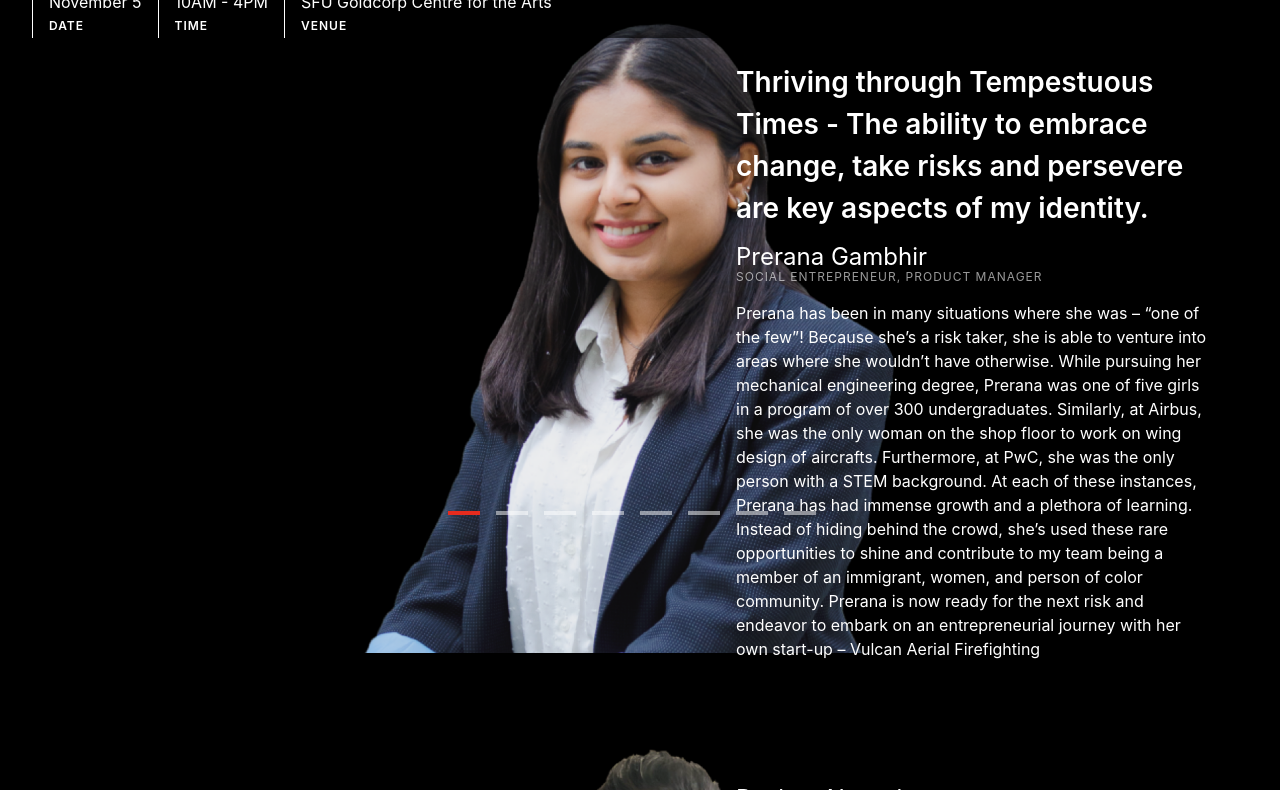
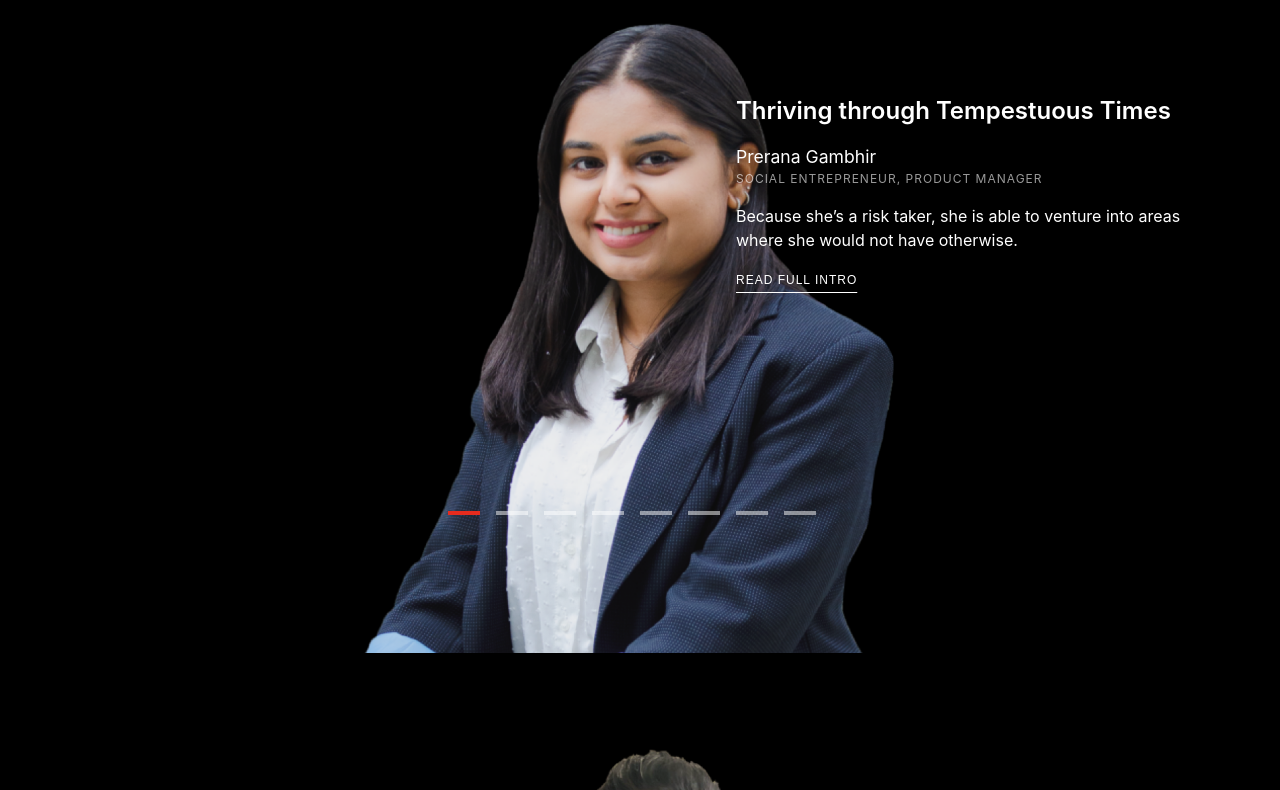
Before and after one commit to tedxsfu-developer/permanent-website, a Gatsby site: page / in a window 1280 px wide. Shown: the part 131-921 px from the top of the page. Built offline with nearby package versions, Linux system fonts and the light colour scheme; Gatsby itself is replaced by a stand-in of ours.

Commit message:
Update Speakers' page with short/long talks' intros & titles

```diff
--- a/src/components/OpportunityTable/DescriptionCell.jsx
+++ b/src/components/OpportunityTable/DescriptionCell.jsx
@@ -1,5 +1,5 @@
 import React, { useState } from "react";
-import DefaultButton from "../Buttons/DefaultButton";
+import LinkButton from "../Buttons/LinkButton";
 import DisabledButton from "../Buttons/DisabledButton";
 
 import arrow_drop_down from "../../images/arrow_drop_down.svg";
@@ -50,7 +50,7 @@ const OpportunityTable = ({ opportunity }) => {
             </div>
 
             {opportunity.status === "open" &&
-                <DefaultButton
+                <LinkButton
                     link={opportunity.application_link}
                     label="Apply Now"
                     isInternal={false}
--- a/src/components/OpportunityTable/DescriptionSection.jsx
+++ b/src/components/OpportunityTable/DescriptionSection.jsx
@@ -2,7 +2,7 @@ import React, { useState } from "react";
 import IconButton from "../Buttons/IconButton";
 import arrow_drop_down from "../../images/arrow_drop_down.svg";
 import arrow_drop_up from "../../images/arrow_drop_up.svg";
-import DefaultButton from "../Buttons/DefaultButton";
+import LinkButton from "../Buttons/LinkButton";
 import DisabledButton from "../Buttons/DisabledButton";
 import DescriptionText from "./DescriptionText";
 
@@ -60,7 +60,7 @@ const DescriptionSection = (props) => {
                 </div>
             </div>
             {props.opportunity.status === "open" &&
-                <DefaultButton
+                <LinkButton
                     link={props.opportunity.application_link}
                     label="Apply Now"
                     isInternal={false}
--- a/src/components/SpeakerInfo/DesktopSpeakerBio.jsx
+++ b/src/components/SpeakerInfo/DesktopSpeakerBio.jsx
@@ -1,6 +1,12 @@
-import React from "react";
+import React, { useState } from "react";
 
 const DesktopSpeakerBio = ({ speaker }) => {
+    const [isExpanded, setIsExpanded] = useState(false);
+    const handleIntroClick = (event) => {
+        event.preventDefault();
+        setIsExpanded(!isExpanded);
+        console.log(isExpanded);
+    }
     return (
         <React.Fragment>
             <img src={speaker.img.desktop.src}
@@ -8,14 +14,38 @@ const DesktopSpeakerBio = ({ speaker }) => {
                  width={speaker.img.desktop.width}
                  height={speaker.img.desktop.height}
                  className='full-screen'/>
-            <article className='speaker-bio'>
-                {speaker.topic && <h2 className='talk-title'>{speaker.topic}</h2>}
-                <div>
-                    <h2 className='speaker-name'>{speaker.name}</h2>
-                    <h3 className='all-caps speaker-title'>{speaker.title}</h3>
-                </div>
-                <p className='intro'>{speaker.intro}</p>
-            </article>
+            <div className='bio-container'>
+                <article className='speaker-bio collapsed'>
+                    {speaker.talk.shortTopicTitle &&
+                        <h2 className='talk-title'>{speaker.talk.shortTopicTitle}</h2>}
+                    <div>
+                        <h2 className='speaker-name'>{speaker.name}</h2>
+                        <h3 className='all-caps speaker-title'>{speaker.title}</h3>
+                    </div>
+                    <p className='intro'>{speaker.talk.shortIntro}</p>
+                </article>
+                {!isExpanded &&
+                    <button className='talk-intro-toggle open all-caps' onClick={handleIntroClick}>
+                        Read full intro
+                    </button>
+                }
+                {isExpanded &&
+                    <button className='talk-intro-toggle close all-caps' onClick={handleIntroClick}>
+                        Close full intro
+                    </button>
+                }
+                {isExpanded &&
+                    <article className='speaker-bio expanded full-talk-intro'>
+                        {speaker.talk.shortTopicTitle &&
+                            <h2 className='talk-title'>{speaker.talk.fullTopicTitle}</h2>}
+                        <div>
+                            <h2 className='speaker-name'>{speaker.name}</h2>
+                            <h3 className='all-caps speaker-title'>{speaker.title}</h3>
+                        </div>
+                        <p className='intro'>{speaker.talk.fullIntro}</p>
+                    </article>
+                }
+            </div>
         </React.Fragment>
     );
 }
--- a/src/components/SpeakerInfo/speakerbio.sass
+++ b/src/components/SpeakerInfo/speakerbio.sass
@@ -1,8 +1,6 @@
 @import "./src/styles/assets"
 
 article.speaker-bio
-  position: absolute
-
   h2.talk-title
     font-weight: 600
 
@@ -12,16 +10,27 @@ article.speaker-bio
   h3.speaker-title
     color: rgba(255, 255, 255, .6)
     font-weight: normal
-    line-height: 1rem
+    line-height: 1.2rem
 
 img.full-screen
   width: 100%
   height: auto
 
+button.talk-intro-toggle
+  display: inline-block
+  color: white
+  border: none
+  font-weight: normal
+  background: transparent
+  padding: 0
+  text-decoration: underline
+  text-underline-offset: 0.5rem
+
 @media only screen and (min-width: 20rem)
   article.speaker-bio
     width: 100%
     max-width: 100%
+    position: absolute
 
     h2.talk-title
       margin-bottom: 1rem
@@ -77,37 +86,63 @@ img.full-screen
     padding: 4rem 4rem 0 4rem
 
 @media only screen and (min-width: 64rem)
+  div.bio-container
+    position: absolute
+    top: 10rem
+    right: 4rem
+    width: 25rem
+
   article.speaker-bio
     top: 6rem
-    right: 2rem
-    max-width: 25rem
+    position: initial
 
     h2.talk-title
-      font-size: $default-font-size * 1.5
-      line-height: $default-line-height * 1.5
+      font-size: $default-font-size * 1.1
+      line-height: $default-line-height * 1.1
       margin-bottom: 1rem
 
     p.intro
       margin-top: 1rem
 
     h2.speaker-name
-      font-size: $default-font-size * 1.5
+      font-size: $default-font-size * 1.1
+
+  article.speaker-bio.collapsed
+    height: fit-content
+    padding: 0
+    background: none
+
+    p.intro
+      display: block
+
+  article.speaker-bio.expanded
+    padding: 1rem
+    position: relative
+    height: 40vh
+    overflow: scroll
+    border: 0.1rem solid white
+    border-radius: 0.25rem
+    background: black
+    margin-top: 4rem
+
+  button.talk-intro-toggle.open
+    margin-top: 1rem
+
+  button.talk-intro-toggle.close
+    position: absolute
+    margin-top: 1rem
 
 @media only screen and (min-width: 80rem)
+  div.bio-container
+    width: 30rem
+
   article.speaker-bio
-    top: 8rem
-    right: 4rem
-    max-width: 30rem
+    h2.talk-title
+      font-size: $default-font-size * 1.5
+      line-height: $default-line-height * 1.5
 
+@media only screen and (min-width: 96rem)
+  article.speaker-bio
     h2.talk-title
       font-size: $default-font-size * 1.75
       line-height: $default-line-height * 1.75
-
-@media only screen and (min-width: 96rem)
-  article.speaker-bio
-    top: 10rem
-    right: 6rem
-
-    h2.talk-title
-      font-size: $default-font-size * 2
-      line-height: $default-line-height * 2
--- a/src/components/TeamNav/DesktopTeamNav.jsx
+++ b/src/components/TeamNav/DesktopTeamNav.jsx
@@ -4,7 +4,7 @@ import Teams from "../../content/teams";
 
 const DesktopTeamNav = (props) => {
     return (
-        <nav id='desktop-team-nav' className='fade-slide-in look-through'>
+        <nav id='desktop-team-nav' className='look-through'>
             {Teams.map(team => <Link to={`#${team.id}`} className='nav-item all-caps'>{team.name}</Link>)}
         </nav>
     );
--- a/src/components/TeamNav/MobileTeamNav.jsx
+++ b/src/components/TeamNav/MobileTeamNav.jsx
@@ -4,7 +4,7 @@ import Teams from "../../content/teams";
 
 const DesktopTeamNav = (props) => {
     return (
-        <nav id='mobile-team-nav' className='fade-slide-in look-through'>
+        <nav id='mobile-team-nav' className='look-through'>
             {Teams.map(team => <Link to={`#${team.id}`} className='nav-item all-caps'>{team.name}</Link>)}
         </nav>
     );
--- a/src/content/speakers.js
+++ b/src/content/speakers.js
@@ -3,7 +3,7 @@ const Speakers = [
         id: 'prerana',
         name: 'Prerana Gambhir',
         title: 'Social Entrepreneur, Product Manager',
-        intro: 'Prerana has been in many situations where she was – “one of the few”! Because she’s a risk taker, she is able to venture into areas where she wouldn’t have otherwise. While pursuing her mechanical engineering degree, Prerana was one of five girls in a program of over 300 undergraduates. Similarly, at Airbus, she was the only woman on the shop floor to work on wing design of aircrafts. Furthermore, at PwC, she was the only person with a STEM background. At each of these instances, Prerana has had immense growth and a plethora of learning. Instead of hiding behind the crowd, she’s used these rare opportunities to shine and contribute to my team being a member of an immigrant, women, and person of color community. Prerana is now ready for the next risk and endeavor to embark on an entrepreneurial journey with her own start-up – Vulcan Aerial Firefighting\n',
+        bio: '',
         img: {
             desktop: {
                 src: "/images/speakers/desktop/prerana.png",
@@ -16,14 +16,18 @@ const Speakers = [
                 height: 1366,
             },
         },
-        topic: 'Thriving through Tempestuous Times - The ability to embrace change, take risks and persevere are key aspects of my identity.',
+        talk: {
+            shortTopicTitle: 'Thriving through Tempestuous Times',
+            fullTopicTitle: 'Thriving through Tempestuous Times - The ability to embrace change, take risks and persevere are key aspects of my identity.',
+            shortIntro: 'Because she’s a risk taker, she is able to venture into areas where she would not have otherwise.',
+            fullIntro: 'Prerana has been in many situations where she was – “one of the few”! Because she’s a risk taker, she is able to venture into areas where she wouldn’t have otherwise. While pursuing her mechanical engineering degree, Prerana was one of five girls in a program of over 300 undergraduates. Similarly, at Airbus, she was the only woman on the shop floor to work on wing design of aircrafts. Furthermore, at PwC, she was the only person with a STEM background. At each of these instances, Prerana has had immense growth and a plethora of learning. Instead of hiding behind the crowd, she’s used these rare opportunities to shine and contribute to my team being a member of an immigrant, women, and person of color community. Prerana is now ready for the next risk and endeavor to embark on an entrepreneurial journey with her own start-up – Vulcan Aerial Firefighting',
+        },
     },
     {
         id: 'roshan',
         name: 'Roshan Noronha',
         title: 'Automation Scientist',
-        intro: 'As a species, we\'ve leveraged and introduced automation in some capacity over the past centuries. These introductions have typically led to shifts and changes in our society. However, the past decade has led to a rise in not just physical automation but cognitive automation (AI/machine learning) as well. \n' +
-            'How will this change our society? How will it affect how you live and work?\n',
+        bio: '',
         img: {
             desktop: {
                 src: "/images/speakers/desktop/roshan.png",
@@ -36,13 +40,16 @@ const Speakers = [
                 height: 1366,
             },
         },
-        topic: '',
+        talk: {
+            shortIntro: 'As a species, we\'ve leveraged and introduced automation in some capacity over the past centuries. These introductions have typically led to shifts and changes in our society.',
+            fullIntro: 'As a species, we\'ve leveraged and introduced automation in some capacity over the past centuries. These introductions have typically led to shifts and changes in our society. However, the past decade has led to a rise in not just physical automation but cognitive automation (AI/machine learning) as well. \'How will this change our society? How will it affect how you live and work?',
+        },
     },
     {
         id: 'anne',
         name: 'Anne Mok',
         title: 'Blind Storyteller',
-        intro: 'Social media has become critical for staying connected with what’s happening around the world and the people we care about. After finally owning her blindness and coming to terms with chronic illness while reflecting on her Asian identity, Anne rewrote the path her life would take to build up and inspire the vision loss and chronic illness community to break barriers and see beauty while making the view accessible in social media. See how her journey challenges barriers to make connection and communication barrier-free. No audience member should be left behind.',
+        bio: '',
         img: {
             desktop: {
                 src: "/images/speakers/desktop/anne.png",
@@ -55,13 +62,18 @@ const Speakers = [
                 height: 1366,
             },
         },
-        topic: 'Blind purpose',
+        talk: {
+            shortTopicTitle: 'Blind purpose',
+            fullTopicTitle: 'Blind purpose',
+            shortIntro: 'After owning her blindness and coming to terms with chronic illness while reflecting on her Asian identity, Anne rewrote the path her life would take to build up and inspire the vision loss and chronic illness community to break barriers and see beauty while making the view accessible in social media.',
+            fullIntro: 'Social media has become critical for staying connected with what’s happening around the world and the people we care about. After finally owning her blindness and coming to terms with chronic illness while reflecting on her Asian identity, Anne rewrote the path her life would take to build up and inspire the vision loss and chronic illness community to break barriers and see beauty while making the view accessible in social media. See how her journey challenges barriers to make connection and communication barrier-free. No audience member should be left behind.',
+        }
     },
     {
         id: 'rebeka',
         name: 'Rebeka Breder',
         title: 'Animal Law Lawyer',
-        intro: 'It is possible to create a career out of one’s passion. Rebeka will reflect on staying true to my lifelong passion for animal rights by creating a seemingly unlikely legal career, in the face of institutional and societal challenges. She would like to explain what the practice of animal law now looks like, 15 years later. Rebeka would like to encourage others to not let anyone tell them that “you’re too idealistic” or to bring them down in other ways. Nothing can stop you if you have the passion, motivation and courage.',
+        bio: '',
         img: {
             desktop: {
                 src: "/images/speakers/desktop/rebeka.png",
@@ -74,13 +86,18 @@ const Speakers = [
                 height: 1366,
             },
         },
-        topic: 'Carving a seemingly unlikely legal career out of your passion',
+        talk: {
+            shortTopicTitle: 'Carving a seemingly unlikely legal career out of your passion',
+            fullTopicTitle: 'Carving a seemingly unlikely legal career out of your passion',
+            shortIntro: 'Rebeka will reflect on staying true to her lifelong passion for animal rights by creating a seemingly unlikely legal career, in the face of institutional and societal challenges.',
+            fullIntro: 'It is possible to create a career out of one’s passion. Rebeka will reflect on staying true to her lifelong passion for animal rights by creating a seemingly unlikely legal career, in the face of institutional and societal challenges. She would like to explain what the practice of animal law now looks like, 15 years later. Rebeka would like to encourage others to not let anyone tell them that “you’re too idealistic” or to bring them down in other ways. Nothing can stop you if you have the passion, motivation and courage.',
+        },
     },
     {
         id: 'precious',
         name: 'Precious Ile',
         title: 'Co-Founder and Partner, Impact Plus Consulting',
-        intro: 'Precious will share her reflections and learnings on how she discovered and embraced my conversation personality as an introvert. She will share insights that she gained from observing and reflecting on the 5 conversation personalities of 100+ guests across approximately 40 dinners that she hosted, and how we might reflect and look within ourselves to own how we converse and show up in the world to have more meaningful social interactions and avoid missing out on that networking, major project, or business opportunity that could make a significant difference in your career or life.',
+        bio: '',
         img: {
             desktop: {
                 src: "/images/speakers/desktop/precious.png",
@@ -93,13 +110,18 @@ const Speakers = [
                 height: 1366,
             },
         },
-        topic: 'Embrace your conversation personality to enrich your social circle.',
+        talk: {
+            shortTopicTitle: 'Embrace your conversation personality to enrich your social circle.',
+            fullTopicTitle: 'Embrace your conversation personality to enrich your social circle.',
+            shortIntro: 'Precious will share her reflections and learnings on how she discovered and embraced my conversation personality as an introvert.',
+            fullIntro: 'Precious will share her reflections and learnings on how she discovered and embraced my conversation personality as an introvert. She will share insights that she gained from observing and reflecting on the 5 conversation personalities of 100+ guests across approximately 40 dinners that she hosted, and how we might reflect and look within ourselves to own how we converse and show up in the world to have more meaningful social interactions and avoid missing out on that networking, major project, or business opportunity that could make a significant difference in your career or life.',
+        },
     },
     {
         id: 'pamela',
         name: 'Pamela Glatt',
         title: 'Educator/ Criminal Law',
-        intro: 'For exonerees, a wrongful conviction is a life sentence. It isn’t simply a nightmare they have finally woken up from. What Pamela would love to do with this talk is provide viewers with a critical look into what happens “after” someone has been exonerated; she will discuss how exonerees experience life afterwards and how reintegration is a lifelong process, aka how a wrongful conviction truly becomes a life sentence.',
+        bio: '',
         img: {
             desktop: {
                 src: "/images/speakers/desktop/pamela.png",
@@ -112,13 +134,18 @@ const Speakers = [
                 height: 1366,
             },
         },
-        topic: 'A Life Sentence: Wrongful Convictions and Reintegration',
+        talk: {
+            shortTopicTitle: 'A Life Sentence: Wrongful Convictions and Reintegration',
+            fullTopicTitle: 'A Life Sentence: Wrongful Convictions and Reintegration',
+            shortIntro: 'For exonerees, a wrongful conviction is a life sentence. It isn’t simply a nightmare they have finally woken up from.',
+            fullIntro: 'For exonerees, a wrongful conviction is a life sentence. It isn’t simply a nightmare they have finally woken up from. What Pamela would love to do with this talk is provide viewers with a critical look into what happens “after” someone has been exonerated; she will discuss how exonerees experience life afterwards and how reintegration is a lifelong process, aka how a wrongful conviction truly becomes a life sentence.',
+        },
     },
     {
         id: 'paul',
         name: 'Paul Falkowski',
         title: 'Drama Educator (Entertainer turned Educator)',
-        intro: 'Why do we use terms like hard sciences and concrete facts, in comparison to the soft-skills that these arts develop? These "hard arts" - for one has to be brave if they venture to be laughed at, and equally as brave to sit in silence with themselves - aren\'t two dichotomous poles, but rather two sides of the same coin. By finding humour, silence, and the self, one can approach the world with a lighter, brighter, and more authentic disposition.',
+        bio: '',
         img: {
             desktop: {
                 src: "/images/speakers/desktop/paul.png",
@@ -131,13 +158,18 @@ const Speakers = [
                 height: 1366,
             },
         },
-        topic: 'Comedy is considered frivolous. Meditation is considered laboursome. But these practices, seemingly at opposite ends of a spectrum, are conduits to becoming comfortable in the world at large, and should be not only adopted, but taught, as an antidote to modern isolation.',
+        talk: {
+            shortTopicTitle: 'Comedy is considered frivolous. Meditation is considered laboursome.',
+            fullTopicTitle: 'Comedy is considered frivolous. Meditation is considered laboursome.',
+            shortIntro: 'Comedy is considered frivolous. Meditation is considered laboursome. But these practices, seemingly at opposite ends of a spectrum, are conduits to becoming comfortable in the world at large, and should be not only adopted, but taught, as an antidote to modern isolation.',
+            fullIntro: 'Why do we use terms like hard sciences and concrete facts, in comparison to the soft-skills that these arts develop? These "hard arts" - for one has to be brave if they venture to be laughed at, and equally as brave to sit in silence with themselves - aren\'t two dichotomous poles, but rather two sides of the same coin. By finding humour, silence, and the self, one can approach the world with a lighter, brighter, and more authentic disposition.',
+        },
     },
     {
         id: 'efe',
         name: 'Efe Fruci',
         title: 'Executive Director, Founder of Odihi Foundation and Entrepreneur',
-        intro: 'We\'ve all heard the saying "a lot can happen in a day" when we\'re looking for unexpected miracles to occur in our lives. However, nothing prepares women for the physical, mental, and emotional anguish they experience within 24 hours of not receiving their miracles due to their lengthy battles with infertility. Today, Efe Fruci will dive into the mental impact of her infertility journey and the pathway to motherhood while redefining the meaning of womanhood for those walking the same path.\n',
+        bio: '',
         img: {
             desktop: {
                 src: "/images/speakers/desktop/efe.png",
@@ -150,7 +182,12 @@ const Speakers = [
                 height: 1366,
             },
         },
-        topic: 'How Our Infertility Journeys Are Redefining The Meaning of Womanhood',
+        talk: {
+            shortTopicTitle: 'How Our Infertility Journeys Are Redefining The Meaning of Womanhood',
+            fullTopicTitle: 'How Our Infertility Journeys Are Redefining The Meaning of Womanhood',
+            shortIntro: 'We\'ve all heard the saying "a lot can happen in a day" when we\'re looking for unexpected miracles to occur in our lives. However, nothing prepares women for the physical, mental, and emotional anguish they experience within 24 hours of not receiving their miracles due to their lengthy battles with infertility.',
+            fullIntro: 'We\'ve all heard the saying "a lot can happen in a day" when we\'re looking for unexpected miracles to occur in our lives. However, nothing prepares women for the physical, mental, and emotional anguish they experience within 24 hours of not receiving their miracles due to their lengthy battles with infertility. Today, Efe Fruci will dive into the mental impact of her infertility journey and the pathway to motherhood while redefining the meaning of womanhood for those walking the same path.',
+        },
     },
 ];
 
--- a/src/styles/global.sass
+++ b/src/styles/global.sass
@@ -24,6 +24,10 @@ main
   letter-spacing: $default-letter-spacing
   font-weight: 600
 
+.flex-row
+  display: flex
+  flex-direction: row
+
 h1.page-title
   font-weight: 600
 
@@ -45,6 +49,9 @@ img.filter-white
 
 .hidden
   visibility: hidden
+
+.opaque-text
+  opacity: 0.6
 
 @keyframes fade-slide-in
   from
```
Also changed, not shown: src/components/SpeakerInfo/MobileSpeakerBio.jsx (+6 -2 lines), src/components/TeamNav/teamNav.sass (+9 -4 lines).
